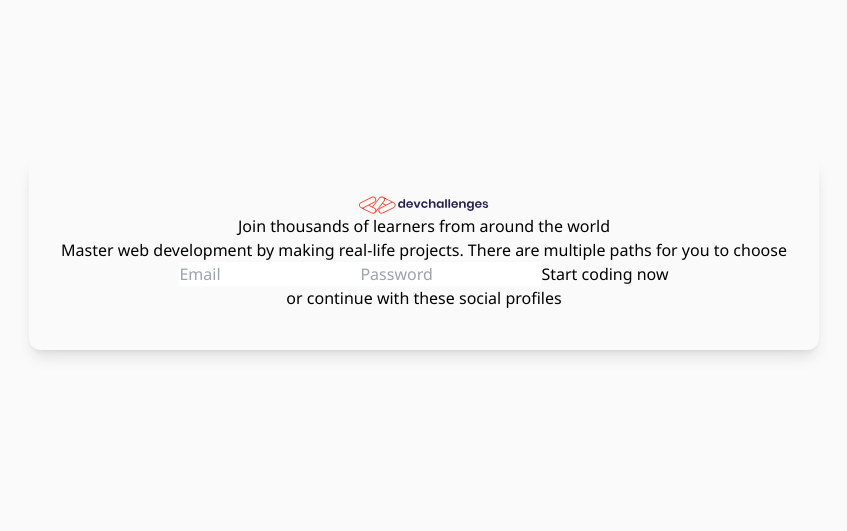
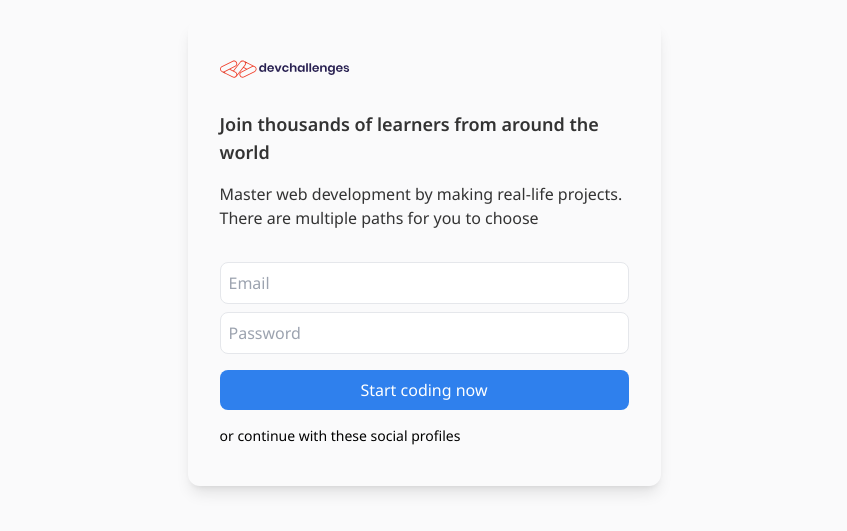
Before and after one commit to lemreyes/photo_app, a Next.js app: page /Authentication in a window 1280 px wide. Shown: the part 147-678 px from the top of the page, without its empty margins (216-1063 px from the left). Built offline with nearby package versions, Linux system fonts and the light colour scheme.

Commit message:
Authentication sign in front end

```diff
--- a/src/app/Authentication/page.tsx
+++ b/src/app/Authentication/page.tsx
@@ -9,19 +9,29 @@ export default function Authentication() {
     <div
       className={`${noto_sans.className} flex flex-col items-center justify-center w-screen h-screen`}
     >
-      <div className="flex flex-col items-center justify-center shadow-lg rounded-xl px-8 py-10">
+      <div className="flex flex-col items-start justify-center shadow-lg rounded-xl px-8 py-10  max-w-[473px]">
         <Logo />
-        <p>Join thousands of learners from around the world </p>
-        <p>
+        <p className="mt-8 text-lg font-semibold text-[#333333]">
+          Join thousands of learners from around the world{" "}
+        </p>
+        <p className="mt-4 text-base font-normal text-[#333333]">
           Master web development by making real-life projects. There are
           multiple paths for you to choose
         </p>
         <form method="POST">
-          <input type="text" placeholder="Email"></input>
-          <input type="password" placeholder="Password"></input>
-          <button>Start coding now</button>
+          <input
+            type="text"
+            placeholder="Email"
+            className="w-full border rounded-lg border-color-[#BDBDBD] text-[#828282] mt-8 p-2"
+          ></input>
+          <input
+            type="password"
+            placeholder="Password"
+            className="w-full border rounded-lg border-color-[#BDBDBD] text-[#828282] mt-2 p-2"
+          ></input>
+          <button className="w-full bg-[#2F80ED] text-white rounded-lg mt-4 p-2">Start coding now</button>
         </form>
-        <p>or continue with these social profiles</p>
+        <p className="mt-4 text-sm font-normal text-center">or continue with these social profiles</p>
       </div>
     </div>
   );
```
